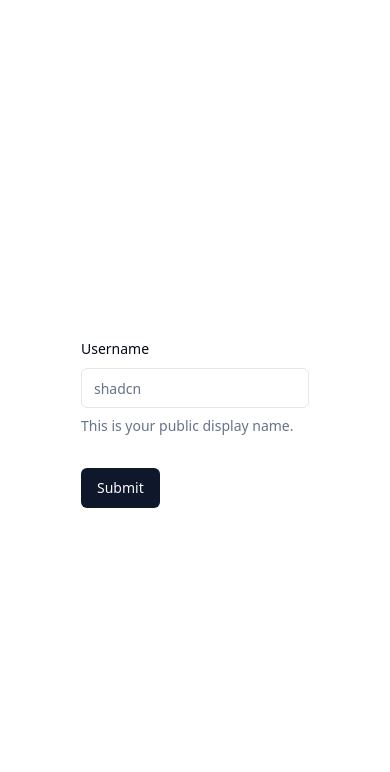
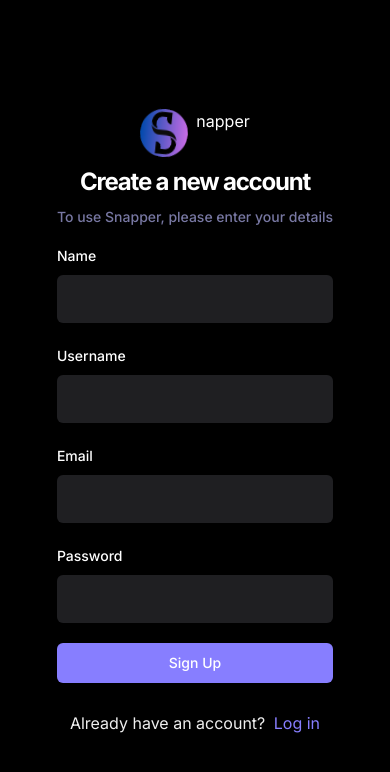
Before and after one commit to Shiveshs/snapper, a React (Vite) app: page /sign-up in a window 390 px wide. Shown: the top 772 px of the page. Built offline with nearby package versions, Linux system fonts and the light colour scheme.

Commit message:
Complete Sign-up Page

```diff
--- a/package.json
+++ b/package.json
@@ -13,6 +13,7 @@
     "@hookform/resolvers": "^3.3.4",
     "@radix-ui/react-label": "^2.0.2",
     "@radix-ui/react-slot": "^1.0.2",
+    "appwrite": "^13.0.1",
     "class-variance-authority": "^0.7.0",
     "clsx": "^2.1.0",
     "lucide-react": "^0.319.0",
--- a/src/_auth/forms/SignupForm.tsx
+++ b/src/_auth/forms/SignupForm.tsx
@@ -13,29 +13,55 @@
 } from "@/components/ui/form";
 import { Input } from "@/components/ui/input";
 import { Button } from "@/components/ui/button";
-
-const formSchema = z.object({
-  username: z.string().min(2).max(50),
-});
+import { signupValidation } from "@/lib/validation";
+import Loader from "@/components/shared/Loader";
+import { Link } from "react-router-dom";
 
 const SignupForm = () => {
-  const form = useForm<z.infer<typeof formSchema>>({
-    resolver: zodResolver(formSchema),
+  const isLoading = false;
+  const form = useForm<z.infer<typeof signupValidation>>({
+    resolver: zodResolver(signupValidation),
     defaultValues: {
+      name: "",
       username: "",
+      email: "",
+      password: "",
     },
   });
 
   // 2. Define a submit handler.
-  function onSubmit(values: z.infer<typeof formSchema>) {
-    // Do something with the form values.
-    // ✅ This will be type-safe and validated.
-    console.log(values);
+  async function onSubmit(values: z.infer<typeof signupValidation>) {
+    // const newUser = await createUserAccount(values)
   }
   return (
-    <div>
-      <Form {...form}>
-        <form onSubmit={form.handleSubmit(onSubmit)} className='space-y-8'>
+    <Form {...form}>
+      <div className='sm:w-420 flex-center flex-col'>
+        <div className="flex">
+        <img className="col-span-2 max-h-12 w-full object-contain lg:col-span-1 rotate-6" src='/assets/images/SNAPPER.svg' /><h2 className="h4-bold md:h3-bold md:pt-4 sm:pt-4 pl-2">napper</h2>
+        </div>
+
+        <h2 className='h3-bold md:h2-bold pt-2 sm:pt-2'>
+          Create a new account
+        </h2>
+        <p className='text-light-3 small-medium md:base-regular mt-2'>
+          To use Snapper, please enter your details
+        </p>
+        <form
+          className='flex flex-col gap-5 w-full mt-4'
+          onSubmit={form.handleSubmit(onSubmit)}>
+          <FormField
+            control={form.control}
+            name='name'
+            render={({ field }) => (
+              <FormItem>
+                <FormLabel>Name</FormLabel>
+                <FormControl>
+                  <Input type='text' className='shad-input' {...field} />
+                </FormControl>
+                <FormMessage />
+              </FormItem>
+            )}
+          />
           <FormField
             control={form.control}
             name='username'
@@ -43,19 +69,61 @@
               <FormItem>
                 <FormLabel>Username</FormLabel>
                 <FormControl>
-                  <Input placeholder='shadcn' {...field} />
+                  <Input type='text' className='shad-input' {...field} />
                 </FormControl>
-                <FormDescription>
-                  This is your public display name.
-                </FormDescription>
                 <FormMessage />
               </FormItem>
             )}
           />
-          <Button type='submit'>Submit</Button>
+          <FormField
+            control={form.control}
+            name='email'
+            render={({ field }) => (
+              <FormItem>
+                <FormLabel>Email</FormLabel>
+                <FormControl>
+                  <Input type='email' className='shad-input' {...field} />
+                </FormControl>
+                <FormMessage />
+              </FormItem>
+            )}
+          />
+          <FormField
+            control={form.control}
+            name='password'
+            render={({ field }) => (
+              <FormItem>
+                <FormLabel>Password</FormLabel>
+                <FormControl>
+                  <Input type='password' className='shad-input' {...field} />
+                </FormControl>
+                <FormMessage />
+              </FormItem>
+            )}
+          />
+          <Button type='submit' className='shad-button_primary'>
+            {isLoading ? (
+              <div className='flex-center gap-2'>
+                <Loader />
+                Loading...
+              </div>
+            ) : (
+              "Sign Up"
+            )}
+          </Button>
+          <p
+            className='text-small-regular
+          text-light-2 text-center mt-2'>
+            Already have an account?{" "}
+            <Link
+              to='/sign-in'
+              className='text-primary-500 text-small-semibold ml-1'>
+              Log in
+            </Link>
+          </p>
         </form>
-      </Form>
-    </div>
+      </div>
+    </Form>
   );
 };
 
--- /dev/null
+++ b/src/components/shared/Loader.tsx
@@ -0,0 +1,9 @@
+const Loader = () => {
+  return (
+    <div className='flex-center w-full'>
+      <img src='/assets/icons/loader.svg' alt='' width={24} height={24} />
+    </div>
+  );
+};
+
+export default Loader;
--- a/src/globals.css
+++ b/src/globals.css
@@ -1,76 +1,280 @@
+@import url("https://fonts.googleapis.com/css2?family=Inter:wght@400;500;600;700;800&display=swap");
+
 @tailwind base;
 @tailwind components;
 @tailwind utilities;
 
 @layer base {
-  :root {
-    --background: 0 0% 100%;
-    --foreground: 222.2 84% 4.9%;
-
-    --card: 0 0% 100%;
-    --card-foreground: 222.2 84% 4.9%;
-
-    --popover: 0 0% 100%;
-    --popover-foreground: 222.2 84% 4.9%;
-
-    --primary: 222.2 47.4% 11.2%;
-    --primary-foreground: 210 40% 98%;
-
-    --secondary: 210 40% 96.1%;
-    --secondary-foreground: 222.2 47.4% 11.2%;
-
-    --muted: 210 40% 96.1%;
-    --muted-foreground: 215.4 16.3% 46.9%;
-
-    --accent: 210 40% 96.1%;
-    --accent-foreground: 222.2 47.4% 11.2%;
-
-    --destructive: 0 84.2% 60.2%;
-    --destructive-foreground: 210 40% 98%;
-
-    --border: 214.3 31.8% 91.4%;
-    --input: 214.3 31.8% 91.4%;
-    --ring: 222.2 84% 4.9%;
-
-    --radius: 0.5rem;
+  * {
+    @apply box-border list-none p-0 m-0 scroll-smooth;
   }
 
-  .dark {
-    --background: 222.2 84% 4.9%;
-    --foreground: 210 40% 98%;
-
-    --card: 222.2 84% 4.9%;
-    --card-foreground: 210 40% 98%;
-
-    --popover: 222.2 84% 4.9%;
-    --popover-foreground: 210 40% 98%;
-
-    --primary: 210 40% 98%;
-    --primary-foreground: 222.2 47.4% 11.2%;
-
-    --secondary: 217.2 32.6% 17.5%;
-    --secondary-foreground: 210 40% 98%;
-
-    --muted: 217.2 32.6% 17.5%;
-    --muted-foreground: 215 20.2% 65.1%;
-
-    --accent: 217.2 32.6% 17.5%;
-    --accent-foreground: 210 40% 98%;
-
-    --destructive: 0 62.8% 30.6%;
-    --destructive-foreground: 210 40% 98%;
-
-    --border: 217.2 32.6% 17.5%;
-    --input: 217.2 32.6% 17.5%;
-    --ring: 212.7 26.8% 83.9%;
+  body {
+    @apply bg-dark-1 text-white min-h-screen font-inter;
   }
 }
 
-@layer base {
-  * {
-    @apply border-border;
+@layer utilities {
+  /* TYPOGRAPHY */
+  .h1-bold {
+    @apply text-[36px] font-bold leading-[140%] tracking-tighter;
   }
-  body {
-    @apply bg-background text-foreground;
+
+  .h1-semibold {
+    @apply text-[36px] font-semibold leading-[140%] tracking-tighter;
+  }
+
+  .h2-bold {
+    @apply text-[30px] font-bold leading-[140%] tracking-tighter;
+  }
+
+  .h3-bold {
+    @apply text-[24px] font-bold leading-[140%] tracking-tighter;
+  }
+
+  .base-semibold {
+    @apply text-[16px] font-semibold leading-[140%] tracking-tighter;
+  }
+
+  .base-medium {
+    @apply text-[16px] font-medium leading-[140%];
+  }
+
+  .base-regular {
+    @apply text-[16px] font-normal leading-[140%];
+  }
+
+  .body-bold {
+    @apply text-[18px] font-bold leading-[140%];
+  }
+
+  .body-medium {
+    @apply text-[18px] font-medium leading-[140%];
+  }
+
+  .small-semibold {
+    @apply text-[14px] font-semibold leading-[140%] tracking-tighter;
+  }
+
+  .small-medium {
+    @apply text-[14px] font-medium leading-[140%];
+  }
+
+  .small-regular {
+    @apply text-[14px] font-normal leading-[140%];
+  }
+
+  .subtle-semibold {
+    @apply text-[12px] font-semibold leading-[140%];
+  }
+
+  .tiny-medium {
+    @apply text-[10px] font-medium leading-[140%];
+  }
+
+  /* UTILITIES */
+  .invert-white {
+    @apply invert brightness-0 transition;
+  }
+
+  .flex-center {
+    @apply flex justify-center items-center;
+  }
+
+  .flex-between {
+    @apply flex justify-between items-center;
+  }
+
+  .flex-start {
+    @apply flex justify-start items-center;
+  }
+
+  .custom-scrollbar::-webkit-scrollbar {
+    width: 3px;
+    height: 3px;
+    border-radius: 2px;
+  }
+
+  .custom-scrollbar::-webkit-scrollbar-track {
+    background: #09090a;
+  }
+
+  .custom-scrollbar::-webkit-scrollbar-thumb {
+    background: #5c5c7b;
+    border-radius: 50px;
+  }
+
+  .custom-scrollbar::-webkit-scrollbar-thumb:hover {
+    background: #7878a3;
+  }
+
+  .common-container {
+    @apply flex flex-col flex-1 items-center gap-10 overflow-scroll py-10 px-5 md:px-8 lg:p-14 custom-scrollbar;
+  }
+
+  /* All Users */
+  .user-container {
+    @apply max-w-5xl flex flex-col items-start w-full gap-6 md:gap-9;
+  }
+
+  .user-grid {
+    @apply w-full grid grid-cols-1 xs:grid-cols-2 md:grid-cols-2 lg:grid-cols-2 xl:grid-cols-3 gap-7 max-w-5xl;
+  }
+
+  /* Explore */
+  .explore-container {
+    @apply flex flex-col flex-1 items-center overflow-scroll py-10 px-5 md:p-14 custom-scrollbar;
+  }
+
+  .explore-inner_container {
+    @apply max-w-5xl flex flex-col items-center w-full gap-6 md:gap-9;
+  }
+
+  .explore-search {
+    @apply h-12 bg-dark-4 border-none placeholder:text-light-4 focus-visible:ring-0 focus-visible:ring-offset-0 ring-offset-0 !important;
+  }
+
+  /* Home */
+  .home-container {
+    @apply flex flex-col flex-1 items-center gap-10 overflow-scroll py-10 px-5 md:px-8 lg:p-14 custom-scrollbar;
+  }
+
+  .home-posts {
+    @apply max-w-screen-sm flex flex-col items-center w-full gap-6 md:gap-9;
+  }
+
+  .home-creators {
+    @apply hidden xl:flex flex-col w-72 2xl:w-465 px-6 py-10 gap-10  overflow-scroll custom-scrollbar;
+  }
+
+  /* Post Details */
+  .post_details-container {
+    @apply flex flex-col flex-1 gap-10 overflow-scroll py-10 px-5 md:p-14 custom-scrollbar items-center;
+  }
+
+  .post_details-card {
+    @apply bg-dark-2 w-full max-w-5xl rounded-[30px] flex-col flex xl:flex-row border border-dark-4 xl:rounded-l-[24px];
+  }
+
+  .post_details-img {
+    @apply h-80 lg:h-[480px] xl:w-[48%] rounded-t-[30px] xl:rounded-l-[24px] xl:rounded-tr-none object-cover p-5 bg-dark-1;
+  }
+
+  .post_details-info {
+    @apply bg-dark-2 flex flex-col gap-5 lg:gap-7 flex-1 items-start p-8 rounded-[30px];
+  }
+
+  .post_details-delete_btn {
+    @apply p-0 flex gap-3 hover:bg-transparent hover:text-light-1  text-light-1 small-medium lg:base-medium;
+  }
+
+  /* Profile */
+  .profile-container {
+    @apply flex flex-col items-center flex-1 gap-10 overflow-scroll py-10 px-5 md:p-14 custom-scrollbar;
+  }
+
+  .profile-inner_container {
+    @apply flex items-center md:mb-8 xl:items-start gap-8 flex-col xl:flex-row relative max-w-5xl w-full;
+  }
+
+  .profile-tab {
+    @apply flex-center gap-3 py-4 w-48 bg-dark-2  transition flex-1 xl:flex-initial;
+  }
+
+  /* Saved */
+  .saved-container {
+    @apply flex flex-col flex-1 items-center gap-10 overflow-scroll py-10 px-5 md:p-14 custom-scrollbar;
+  }
+
+  /* Bottom bar */
+  .bottom-bar {
+    @apply z-50 flex-between w-full sticky bottom-0 rounded-t-[20px] bg-dark-2 px-5 py-4 md:hidden;
+  }
+
+  /* File uploader */
+  .file_uploader-img {
+    @apply h-80 lg:h-[480px] w-full rounded-[24px] object-cover object-top;
+  }
+
+  .file_uploader-label {
+    @apply text-light-4 text-center small-regular w-full p-4 border-t border-t-dark-4;
+  }
+
+  .file_uploader-box {
+    @apply flex-center flex-col p-7 h-80 lg:h-[612px];
+  }
+
+  /* Grid Post List */
+  .grid-container {
+    @apply w-full grid grid-cols-1 sm:grid-cols-2 md:grid-cols-1 lg:grid-cols-2 xl:grid-cols-3 gap-7 max-w-5xl;
+  }
+
+  .grid-post_link {
+    @apply flex rounded-[24px] border border-dark-4 overflow-hidden cursor-pointer w-full h-full;
+  }
+
+  .grid-post_user {
+    @apply absolute bottom-0 p-5 flex-between w-full bg-gradient-to-t from-dark-3 to-transparent rounded-b-[24px] gap-2;
+  }
+
+  /* Left sidebar */
+  .leftsidebar {
+    @apply hidden md:flex px-6 py-10 flex-col justify-between min-w-[270px] bg-dark-2;
+  }
+
+  .leftsidebar-link {
+    @apply rounded-lg base-medium hover:bg-primary-500 transition;
+  }
+
+  /* Post Card */
+  .post-card {
+    @apply bg-dark-2 rounded-3xl border border-dark-4 p-5 lg:p-7 w-full max-w-screen-sm;
+  }
+
+  .post-card_img {
+    @apply h-64 xs:h-[400px] lg:h-[450px] w-full rounded-[24px] object-cover mb-5;
+  }
+
+  /* Topbar */
+  .topbar {
+    @apply sticky top-0 z-50 md:hidden bg-dark-2 w-full;
+  }
+
+  /* User card */
+  .user-card {
+    @apply flex-center flex-col gap-4 border border-dark-4 rounded-[20px] px-5 py-8;
   }
 }
+
+@layer components {
+  /* SHADCN COMPONENTS */
+  /* Form */
+  .shad-form_label {
+    @apply text-white !important;
+  }
+
+  .shad-form_message {
+    @apply text-red !important;
+  }
+
+  .shad-input {
+    @apply h-12 bg-dark-4 border-none placeholder:text-light-4 focus-visible:ring-1 focus-visible:ring-offset-1 ring-offset-light-3 !important;
+  }
+
+  .shad-textarea {
+    @apply h-36 bg-dark-3 rounded-xl border-none focus-visible:ring-1 focus-visible:ring-offset-1 ring-offset-light-3 !important;
+  }
+
+  /* Button */
+  .shad-button_primary {
+    @apply bg-primary-500 hover:bg-primary-500 text-light-1 flex gap-2 !important;
+  }
+
+  .shad-button_dark_4 {
+    @apply h-12 bg-dark-4 px-5 text-light-1 flex gap-2 !important;
+  }
+
+  .shad-button_ghost {
+    @apply flex gap-4 items-center justify-start hover:bg-transparent hover:text-white !important;
+  }
+}
--- /dev/null
+++ b/src/lib/appWrite/config.ts
@@ -0,0 +1,12 @@
+import { Client, Account, Database, Storage, Avatars} from 'appwrite'
+
+export const appwriteConfig = {
+    projectId: import.meta.env.
+    VITE_APPWRITE_PROJECT_ID,
+}
+
+export const client = new Client();
+export const account = new Account();
+export const database = new Database();
+export const storage = new Storage();
+export const avatars = new Avatars();
--- /dev/null
+++ b/src/lib/validation/index.ts
@@ -0,0 +1,8 @@
+import { z } from "zod";
+
+export const signupValidation = z.object({
+    name: z.string().min(2, {message: "Too short"}),
+  username: z.string().min(2,{message: "Too short"} ),
+  email: z.string().email({message: "Invalid email address"}),
+  password: z.string().min(8, {message: "Pasword must be at least of 8 characters"})
+});
--- /dev/null
+++ b/src/vite-env.d.ts
@@ -0,0 +1 @@
+/// <reference types="vite/clients"/>
--- a/tailwind.config.js
+++ b/tailwind.config.js
@@ -1,77 +1,66 @@
 /** @type {import('tailwindcss').Config} */
+const defaultTheme = require('tailwindcss/defaultTheme')
+
 module.exports = {
-  darkMode: ["class"],
+  darkMode: ['class'],
   content: [
     './pages/**/*.{ts,tsx}',
     './components/**/*.{ts,tsx}',
     './app/**/*.{ts,tsx}',
     './src/**/*.{ts,tsx}',
   ],
-  prefix: "",
   theme: {
     container: {
       center: true,
-      padding: "2rem",
+      padding: '2rem',
       screens: {
-        "2xl": "1400px",
+        '2xl': '1400px',
+
       },
     },
     extend: {
       colors: {
-        border: "hsl(var(--border))",
-        input: "hsl(var(--input))",
-        ring: "hsl(var(--ring))",
-        background: "hsl(var(--background))",
-        foreground: "hsl(var(--foreground))",
-        primary: {
-          DEFAULT: "hsl(var(--primary))",
-          foreground: "hsl(var(--primary-foreground))",
-        },
-        secondary: {
-          DEFAULT: "hsl(var(--secondary))",
-          foreground: "hsl(var(--secondary-foreground))",
-        },
-        destructive: {
-          DEFAULT: "hsl(var(--destructive))",
-          foreground: "hsl(var(--destructive-foreground))",
-        },
-        muted: {
-          DEFAULT: "hsl(var(--muted))",
-          foreground: "hsl(var(--muted-foreground))",
-        },
-        accent: {
-          DEFAULT: "hsl(var(--accent))",
-          foreground: "hsl(var(--accent-foreground))",
-        },
-        popover: {
-          DEFAULT: "hsl(var(--popover))",
-          foreground: "hsl(var(--popover-foreground))",
-        },
-        card: {
-          DEFAULT: "hsl(var(--card))",
-          foreground: "hsl(var(--card-foreground))",
-        },
+        'primary-500': '#877EFF',
+        'primary-600': '#5D5FEF',
+        'secondary-500': '#FFB620',
+        'off-white': '#D0DFFF',
+        'red': '#FF5A5A',
+        'dark-1': '#000000',
+        'dark-2': '#09090A',
+        'dark-3': '#101012',
+        'dark-4': '#1F1F22',
+        'light-1': '#FFFFFF',
+        'light-2': '#EFEFEF',
+        'light-3': '#7878A3',
+        'light-4': '#5C5C7B',
       },
-      borderRadius: {
-        lg: "var(--radius)",
-        md: "calc(var(--radius) - 2px)",
-        sm: "calc(var(--radius) - 4px)",
+      screens: {
+        'xs': '480px',
+
+      },
+      width: {
+        '420': '420px',
+        '465': '465px',
+      },
+      fontFamily: {
+        inter: ['Inter', 'sans-serif'],
+
       },
       keyframes: {
-        "accordion-down": {
-          from: { height: "0" },
-          to: { height: "var(--radix-accordion-content-height)" },
+        'accordion-down': {
+          from: { height: 0 },
+          to: { height: 'var(--radix-accordion-content-height)' },
         },
-        "accordion-up": {
-          from: { height: "var(--radix-accordion-content-height)" },
-          to: { height: "0" },
+        'accordion-up': {
+          from: { height: 'var(--radix-accordion-content-height)' },
+          to: { height: 0 },
         },
       },
       animation: {
-        "accordion-down": "accordion-down 0.2s ease-out",
-        "accordion-up": "accordion-up 0.2s ease-out",
+        'accordion-down': 'accordion-down 0.2s ease-out',
+        'accordion-up': 'accordion-up 0.2s ease-out',
       },
     },
   },
-  plugins: [require("tailwindcss-animate")],
-}
+  plugins: [require('tailwindcss-animate')],
+};
```
Also changed, not shown: public/assets/images/SNAPPER.svg (added), 1 other file (tests, documents, lock files or other folders).
